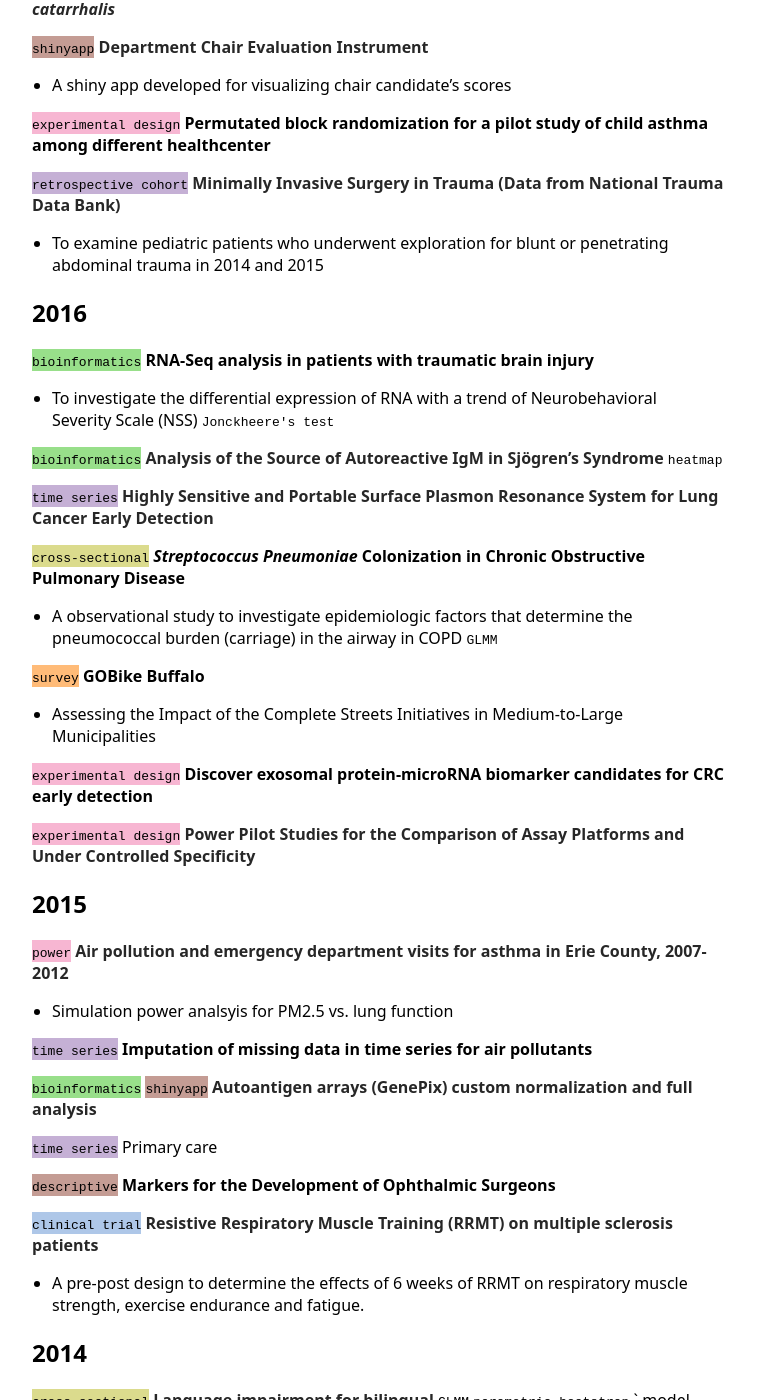
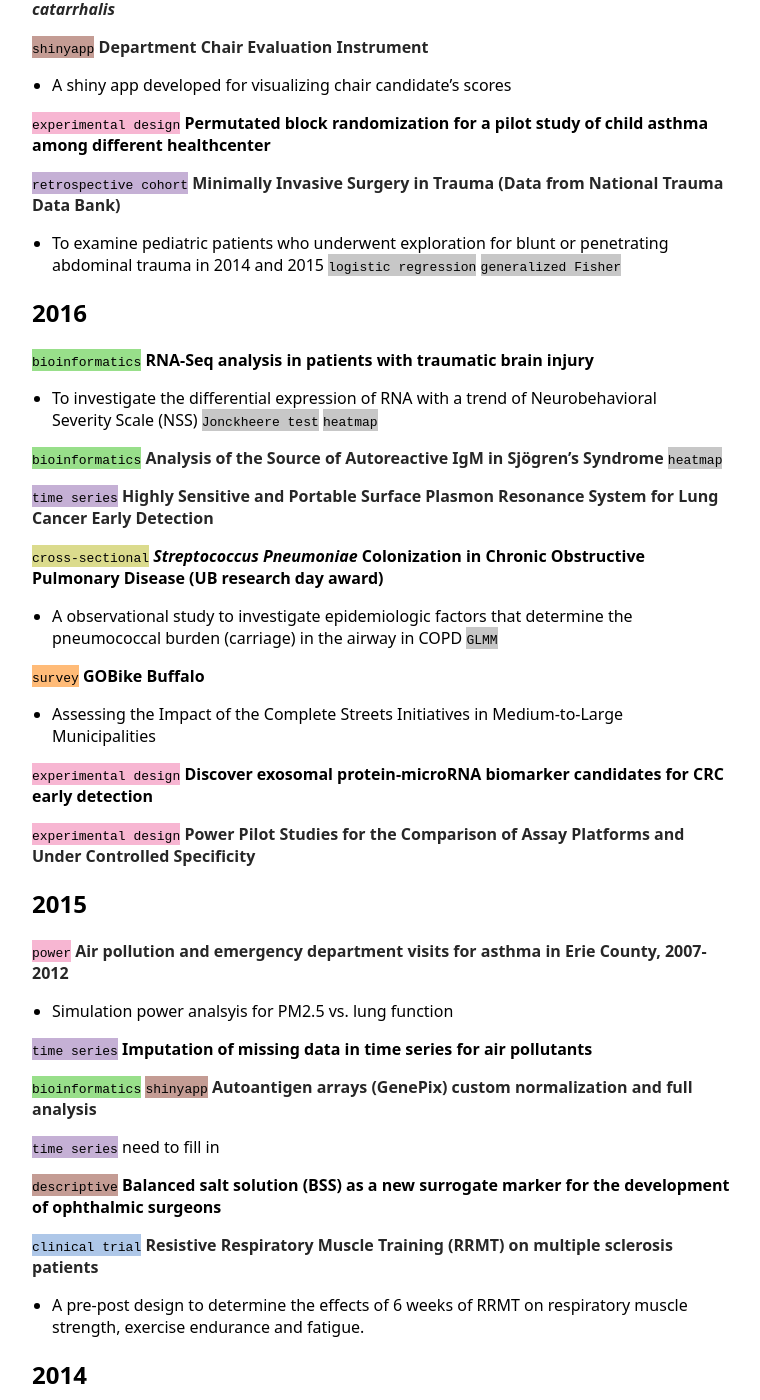
Before and after one commit to ziqiangc/ziqiangc.github.io, a Jekyll site: the page built from projects.md, in a window 1280 px wide and 1400 px high, scrolled down 2339 px. Shown: the whole window, without its empty margins (258-1018 px from the left). Built offline with Jekyll 4.4.1, drawn with Linux system fonts in a browser that asks for light colours; our own code applies the rules of GitHub Pages for plain Markdown files; some of the changed text lies outside the part shown.

Commit message:
Update projects.md

```diff
--- a/projects.md
+++ b/projects.md
@@ -53,14 +53,14 @@
 
 ## 2017
 
-<span style="background-color: #dbdb8d">`cross-sectional`</span> [**Salivary metals, age, and gender correlate with cultivable oral Candida carriage levels**](https://doi.org/10.1080/20002297.2018.1447216) `ZINB` `LoD`
+<span style="background-color: #dbdb8d">`cross-sectional`</span> [**Salivary metals, age, and gender correlate with cultivable oral Candida carriage levels**](https://doi.org/10.1080/20002297.2018.1447216) <span style="background-color: #c7c7c7">`ZINB`</span> <span style="background-color: #c7c7c7">`LoD`</span>
 
-<span style="background-color: #dbdb8d">`cross-sectional`</span> **Revised Trauma Score using Shock Index, Peripheral Oxygen Saturation: Data from National Trauma Databank** `ROC`
+<span style="background-color: #dbdb8d">`cross-sectional`</span> **Revised Trauma Score using Shock Index, Peripheral Oxygen Saturation: Data from National Trauma Databank** <span style="background-color: #c7c7c7">`ROC`</span>
 
-<span style="background-color: #c49c94">`agreement`</span> **Comparison of 3 electronic apex locators: Root ZX, Apex ID and CanalPro** `Bland-Altman plots` `Bradley-Blackwood test` `ICC`
+<span style="background-color: #c49c94">`agreement`</span> **Comparison of 3 electronic apex locators: Root ZX, Apex ID and CanalPro** <span style="background-color: #c7c7c7">`Bradley-Blackwood test`</span> <span style="background-color: #c7c7c7">`ICC`</span>
 
 <span style="background-color: #c5b0d5">`retrospective cohort`</span> **Comparing iohexol and iodixanol in Nephropathy Study**
-- To compare the incidence of kidney damage between two contrast agents: iohexol and iodixanol `logistic regression` `propensity scores`
+- To compare the incidence of kidney damage between two contrast agents: iohexol and iodixanol <span style="background-color: #c7c7c7">`logistic regression`</span> <span style="background-color: #c7c7c7">`LASSO`</span> <span style="background-color: #c7c7c7">`propensity scores`</span>
 
 <span style="background-color: #9edae5">`preclinical`</span> [**Immunization study for a candidate vaccine antigen against *Moraxella catarrhalis***](https://doi.org/10.1128/IAI.00652-17)
 
@@ -70,19 +70,19 @@
 <span style="background-color: #f7b6d2">`experimental design`</span> **Permutated block randomization for a pilot study of child asthma among different healthcenter**
 
 <span style="background-color: #c5b0d5">`retrospective cohort`</span> [**Minimally Invasive Surgery in Trauma (Data from National Trauma Data Bank)**](https://doi.org/10.1089/lap.2019.0322)
-- To examine pediatric patients who underwent exploration for blunt or penetrating abdominal trauma in 2014 and 2015
+- To examine pediatric patients who underwent exploration for blunt or penetrating abdominal trauma in 2014 and 2015 <span style="background-color: #c7c7c7">`logistic regression`</span> <span style="background-color: #c7c7c7">`generalized Fisher`</span>
 
 
 ## 2016
 <span style="background-color: #98df8a">`bioinformatics`</span> **RNA-Seq analysis in patients with traumatic brain injury**
-- To investigate the differential expression of RNA with a trend of Neurobehavioral Severity Scale (NSS) `Jonckheere's test`
+- To investigate the differential expression of RNA with a trend of Neurobehavioral Severity Scale (NSS) <span style="background-color: #c7c7c7">`Jonckheere test`</span> <span style="background-color: #c7c7c7">`heatmap`</span>
 
-<span style="background-color: #98df8a">`bioinformatics`</span> [**Analysis of the Source of Autoreactive IgM in Sjögren’s Syndrome**](https://dx.doi.org/10.1189%2Fjlb.2A0715-297R) `heatmap`
+<span style="background-color: #98df8a">`bioinformatics`</span> [**Analysis of the Source of Autoreactive IgM in Sjögren’s Syndrome**](https://dx.doi.org/10.1189%2Fjlb.2A0715-297R) <span style="background-color: #c7c7c7">`heatmap`</span>
 
 <span style="background-color: #c5b0d5">`time series`</span> [**Highly Sensitive and Portable Surface Plasmon Resonance System for Lung Cancer Early Detection**](http://www.buffalo.edu/ctsi/ctsi-news.host.html/content/shared/www/ctsi/articles/academic_articles/low-cost-portable-biosensor-system-may-boost-early-detection-of-lung-cancer.detail.html)
 
-<span style="background-color: #dbdb8d">`cross-sectional`</span> ***Streptococcus Pneumoniae* Colonization in Chronic Obstructive Pulmonary Disease**
-- A observational study to investigate epidemiologic factors that determine the pneumococcal burden (carriage) in the airway in COPD `GLMM`
+<span style="background-color: #dbdb8d">`cross-sectional`</span> ***Streptococcus Pneumoniae* Colonization in Chronic Obstructive Pulmonary Disease (UB research day award)**
+- A observational study to investigate epidemiologic factors that determine the pneumococcal burden (carriage) in the airway in COPD <span style="background-color: #c7c7c7">`GLMM`</span>
 
 <span style="background-color: #ffbb78">`survey`</span> **GOBike Buffalo**
 - Assessing the Impact of the Complete Streets Initiatives in Medium-to-Large Municipalities
@@ -100,23 +100,26 @@
 
 <span style="background-color: #98df8a">`bioinformatics`</span> <span style="background-color: #c49c94">`shinyapp`</span> [**Autoantigen arrays (GenePix) custom normalization and full analysis**](https://ziqiangc.shinyapps.io/quickplot2)
 
-<span style="background-color: #c5b0d5">`time series`</span> Primary care
+<span style="background-color: #c5b0d5">`time series`</span> need to fill in
 
-<span style="background-color: #c49c94">`descriptive`</span> **Markers for the Development of Ophthalmic Surgeons**
+<span style="background-color: #c49c94">`descriptive`</span> **Balanced salt solution (BSS) as a new surrogate marker for the development of ophthalmic surgeons**
 
 <span style="background-color: #aec7e8">`clinical trial`</span> [**Resistive Respiratory Muscle Training (RRMT) on multiple sclerosis patients**](https://cmsc.confex.com/cmsc/2015/webprogram/Paper3725.html)
 - A pre-post design to determine the effects of 6 weeks of RRMT on respiratory muscle strength, exercise endurance and fatigue.
 
 ## 2014
 
-<span style="background-color: #dbdb8d">`cross-sectional`</span> [**Language impairment for bilingual**](https://doi.org/10.1017/S0142716415000521)  `GLMM` `parametric bootstrap` ` model selection`
+<span style="background-color: #dbdb8d">`cross-sectional`</span> [**Language impairment for bilingual**](https://doi.org/10.1017/S0142716415000521)  <span style="background-color: #c7c7c7">`GLMM`</span> <span style="background-color: #c7c7c7">`parametric bootstrap`</span> <span style="background-color: #c7c7c7">`model selection`</span>
 
-<span style="background-color: #dbdb8d">`cross-sectional`</span> [**Use of the Spanish subjunctive in bilingual children**](https://dx.doi.org/10.1080%2F10489223.2016.1192636)
+<span style="background-color: #dbdb8d">`cross-sectional`</span> [**Use of the Spanish subjunctive in bilingual children**](https://dx.doi.org/10.1080%2F10489223.2016.1192636) <span style="background-color: #c7c7c7">`GLMM`</span>
 
 <span style="background-color: #dbdb8d">`cross-sectional`</span> **Using the QuickDASH and Visual Analog Scale Pain Score in a Hand Surgery Private Practice**
-- Functional relationship between QuickDASH and VAS pain scores within and across diagnosis groups `Jonkheere’s trend` `ANOVA`
+- Functional relationship between QuickDASH and VAS pain scores within and across diagnosis groups <span style="background-color: #c7c7c7">`Jonkheere test`</span>
 
 <span style="background-color: #ffbb78">`survey`</span> **Hand surgical treatment choice**
-- The association between surgical treatment choice and demographic characteristics, anesthesia type used, use of antibiotics, or use of tourniquet `SurveyMonkey`
+- The association between surgical treatment choice and demographic characteristics, anesthesia type used, use of antibiotics, or use of tourniquet
 
-<span style="background-color: #dbdb8d">`cross-sectional`</span> **Primary Care to Type II Diabetes patient by Nurse Practitioners** `Cochran-Armatage Trend`
+<span style="background-color: #dbdb8d">`cross-sectional`</span> **Primary Care to Type II Diabetes patient by Nurse Practitioners** <span style="background-color: #c7c7c7">`Cochran-Armatage test`</span>
+
+
+---
```
